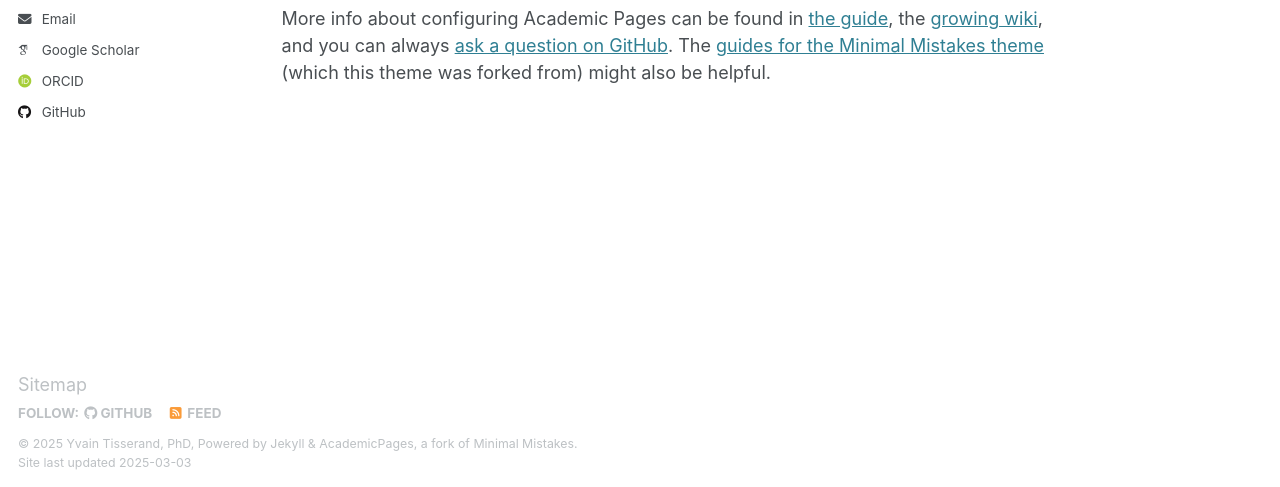
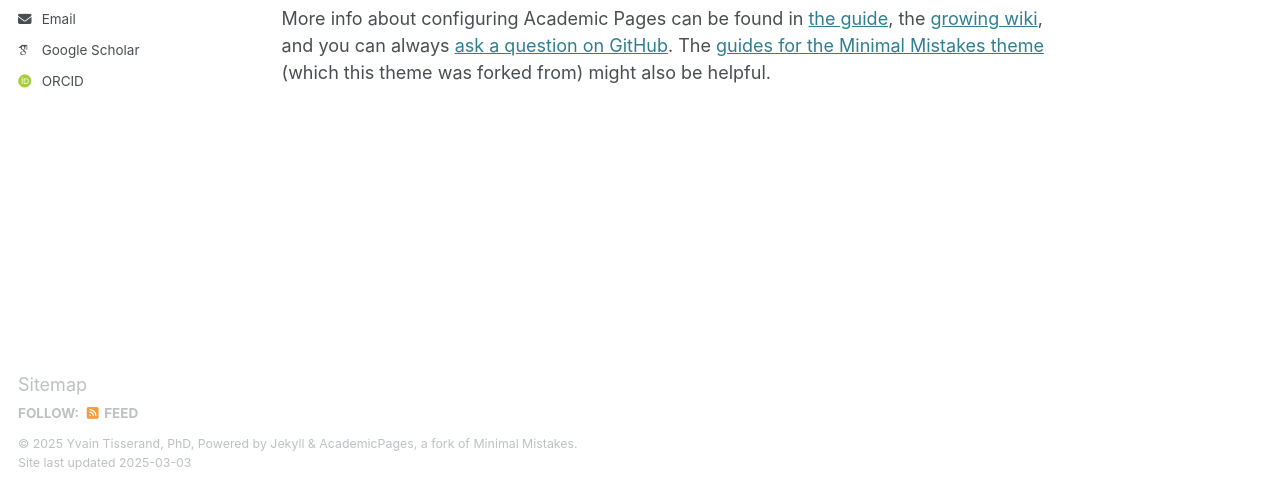
Before and after one commit to Yvain-T/yvain-t.github.io, a Jekyll site: the page built from _pages/about.md, in a window 1280 px wide and 900 px high, scrolled down 2642 px. Shown: the part 410-897 px from the top of the window. Built offline with Jekyll 4.4.1, drawn with Linux system fonts in a browser that asks for light colours; some web fonts are replaced.

Commit message:
Update _config.yml

```diff
--- a/_config.yml
+++ b/_config.yml
@@ -45,7 +45,7 @@ author:
   bitbucket        : # Username - Update with your username on the site
   codepen          : # Username
   dribbble         : # Username
-  github           : "yvain-t"
+  github           : #"yvain-t"
   kaggle           : # Username
   stackoverflow    : # User number or user number and name (i.e., use "1" or "1/jeff-atwood")
 
```
